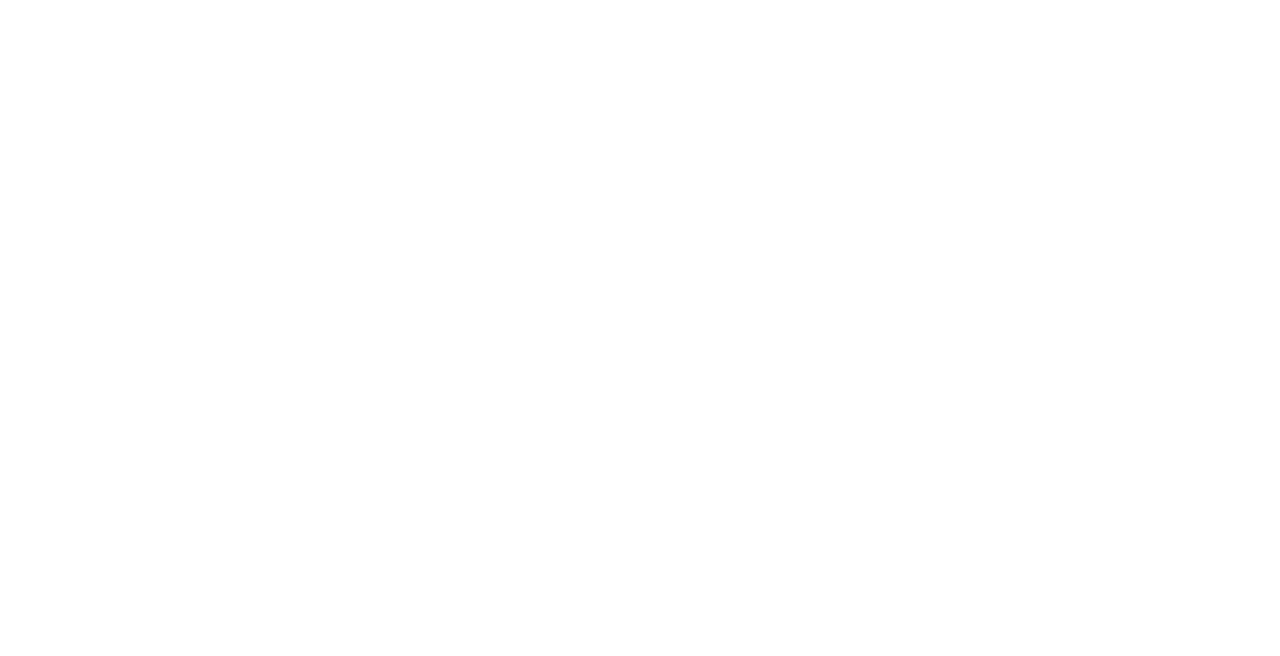
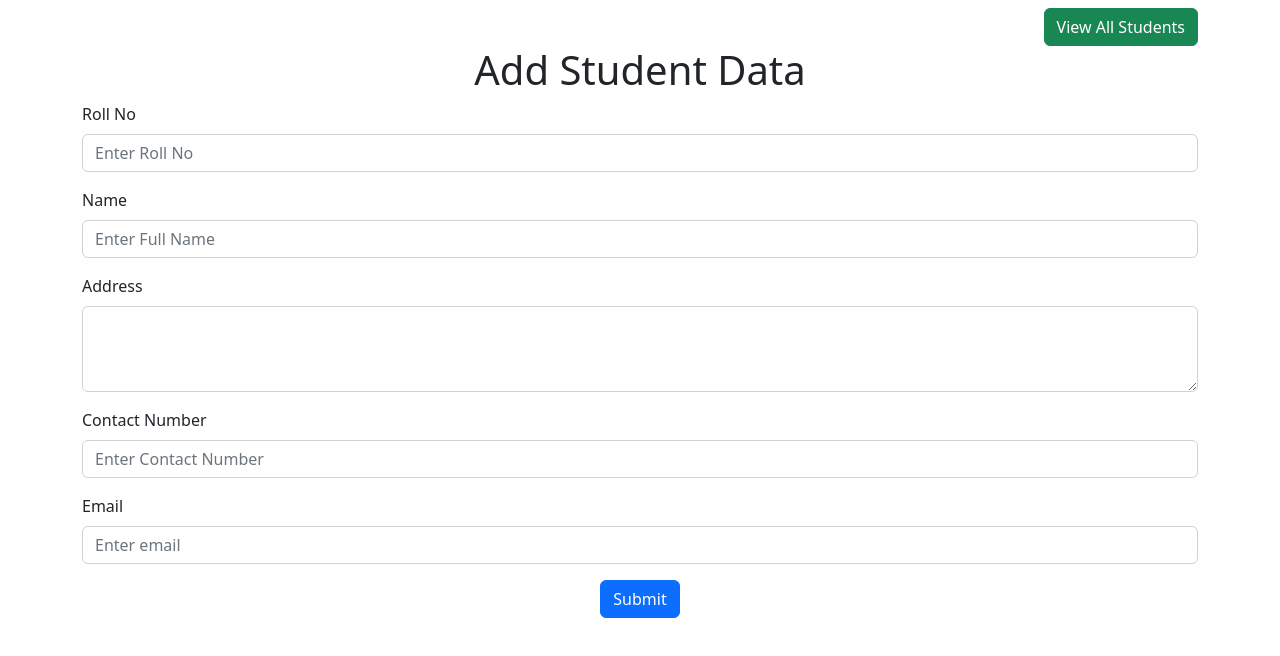
Before and after one commit to prakash-naikwadi/student-database-app, a React (Create React App) app: page / in a window 1280 px wide. Shown: the top 656 px of the page. Built offline with nearby package versions, Linux system fonts and the light colour scheme.

Commit message:
add student and student view page functionality added

```diff
--- a/package.json
+++ b/package.json
@@ -6,8 +6,12 @@
     "@testing-library/jest-dom": "^5.16.5",
     "@testing-library/react": "^13.4.0",
     "@testing-library/user-event": "^13.5.0",
+    "bootstrap": "^5.2.3",
+    "formik": "^2.2.9",
     "react": "^18.2.0",
+    "react-bootstrap": "^2.7.0",
     "react-dom": "^18.2.0",
+    "react-router-dom": "^6.4.5",
     "react-scripts": "5.0.1",
     "web-vitals": "^2.1.4"
   },
--- a/src/App.js
+++ b/src/App.js
@@ -1,5 +1,26 @@
+import { useState, useCallback } from "react";
+import { BrowserRouter, Routes, Route } from "react-router-dom";
+import Home from "./pages/Home";
+import NotFound from "./pages/NotFound";
+import Students from "./pages/Students";
+
 function App() {
-  return <div className="App"></div>;
+  const [studentDataGlobal, setStudentData] = useState([]);
+
+  return (
+    <>
+      <BrowserRouter>
+        <Routes>
+          <Route path="/" element={<Home setStudentData={setStudentData} />} />
+          <Route
+            path="/students"
+            element={<Students studentDataGlobal={studentDataGlobal} />}
+          />
+          <Route path="/*" element={<NotFound />} />
+        </Routes>
+      </BrowserRouter>
+    </>
+  );
 }
 
 export default App;
--- /dev/null
+++ b/src/components/Forms/StudentForm.jsx
@@ -0,0 +1,103 @@
+import React, { useEffect, useState } from "react";
+import Button from "react-bootstrap/Button";
+import Form from "react-bootstrap/Form";
+
+const StudentForm = ({ setStudentData }) => {
+  const [validated, setValidated] = useState(false);
+
+  const [rollNo, setRollNo] = useState();
+  const [name, setName] = useState();
+  const [address, setAddress] = useState();
+  const [contactNumber, setContactNumber] = useState();
+  const [email, setEmail] = useState();
+
+  const handleSubmit = (event) => {
+    const form = event.currentTarget;
+    if (form.checkValidity() === false) {
+      event.preventDefault();
+      event.stopPropagation();
+    }
+    event.preventDefault();
+    setStudentData((prev) => {
+      return [
+        ...prev,
+        {
+          rollNo: rollNo,
+          name: name,
+          address: address,
+          contactNumber: contactNumber,
+          email: email,
+        },
+      ];
+    });
+
+    setValidated(true);
+  };
+
+  // useEffect(() => {
+  //   getStudentData(studentData);
+  // }, [studentData, getStudentData]);
+
+  return (
+    <Form noValidate validated={validated} onSubmit={handleSubmit}>
+      <Form.Group className="mb-3" controlId="rollNo">
+        <Form.Label>Roll No</Form.Label>
+        <Form.Control
+          type="text"
+          placeholder="Enter Roll No"
+          required
+          onChange={(e) => setRollNo(e.target.value)}
+        />
+        <Form.Control.Feedback>Looks good!</Form.Control.Feedback>
+      </Form.Group>
+
+      <Form.Group className="mb-3" controlId="fullName">
+        <Form.Label>Name</Form.Label>
+        <Form.Control
+          type="text"
+          placeholder="Enter Full Name"
+          required
+          onChange={(e) => setName(e.target.value)}
+        />
+        <Form.Control.Feedback>Looks good!</Form.Control.Feedback>
+      </Form.Group>
+
+      <Form.Group className="mb-3" controlId="address">
+        <Form.Label>Address</Form.Label>
+        <Form.Control
+          as="textarea"
+          rows={3}
+          required
+          onChange={(e) => setAddress(e.target.value)}
+        />
+      </Form.Group>
+
+      <Form.Group className="mb-3" controlId="contactNumber">
+        <Form.Label>Contact Number</Form.Label>
+        <Form.Control
+          type="text"
+          placeholder="Enter Contact Number"
+          required
+          onChange={(e) => setContactNumber(e.target.value)}
+        />
+      </Form.Group>
+
+      <Form.Group className="mb-3" controlId="email">
+        <Form.Label>Email</Form.Label>
+        <Form.Control
+          type="email"
+          placeholder="Enter email"
+          required
+          onChange={(e) => setEmail(e.target.value)}
+        />
+      </Form.Group>
+      <div style={{ textAlign: "center" }}>
+        <Button variant="primary" type="submit">
+          Submit
+        </Button>
+      </div>
+    </Form>
+  );
+};
+
+export default StudentForm;
--- /dev/null
+++ b/src/components/tables/StudentsTable.jsx
@@ -0,0 +1,33 @@
+import Table from "react-bootstrap/Table";
+
+function StudentsTable({ studentDataGlobal }) {
+  return (
+    <Table striped bordered hover>
+      <thead>
+        <tr>
+          <th>rollNo</th>
+          <th>name</th>
+          <th>address</th>
+          <th>contactNumber</th>
+          <th>email</th>
+        </tr>
+      </thead>
+      <tbody>
+        {console.log(studentDataGlobal)}
+        {studentDataGlobal.map((student) => {
+          return (
+            <tr key={student.rollNo}>
+              <td>{student.rollNo}</td>
+              <td>{student.name}</td>
+              <td>{student.address}</td>
+              <td>{student.contactNumber}</td>
+              <td>{student.email}</td>
+            </tr>
+          );
+        })}
+      </tbody>
+    </Table>
+  );
+}
+
+export default StudentsTable;
--- a/src/index.js
+++ b/src/index.js
@@ -2,6 +2,9 @@
 import ReactDOM from "react-dom/client";
 
 import App from "./App";
+
+import "bootstrap/dist/css/bootstrap.min.css";
+import "bootstrap/dist/js/bootstrap.bundle.min";
 
 const root = ReactDOM.createRoot(document.getElementById("root"));
 root.render(
--- /dev/null
+++ b/src/pages/Home.jsx
@@ -0,0 +1,25 @@
+import React from "react";
+import Button from "react-bootstrap/Button";
+import { Container } from "react-bootstrap";
+import StudentForm from "../components/Forms/StudentForm";
+import { useNavigate } from "react-router-dom";
+
+const Home = ({ setStudentData }) => {
+  const navigate = useNavigate();
+  const handleViewStudents = () => {
+    navigate("/students");
+  };
+  return (
+    <Container>
+      <div className="text-end">
+        <Button className="mt-2" variant="success" onClick={handleViewStudents}>
+          View All Students
+        </Button>
+      </div>
+      <h1 style={{ textAlign: "center" }}>Add Student Data</h1>
+      <StudentForm setStudentData={setStudentData} />
+    </Container>
+  );
+};
+
+export default Home;
--- /dev/null
+++ b/src/pages/NotFound.jsx
@@ -0,0 +1,25 @@
+import React from "react";
+import { Container } from "react-bootstrap";
+import Button from "react-bootstrap/Button";
+import Card from "react-bootstrap/Card";
+
+import { useNavigate } from "react-router-dom";
+
+const NotFound = () => {
+  const navigate = useNavigate();
+  return (
+    <Container>
+      <Card>
+        <Card.Body>
+          <Card.Title>Page Not Found</Card.Title>
+          <Card.Text>404 Error</Card.Text>
+          <Button variant="primary" onClick={() => navigate("/")}>
+            Go To Homepage
+          </Button>
+        </Card.Body>
+      </Card>
+    </Container>
+  );
+};
+
+export default NotFound;
--- /dev/null
+++ b/src/pages/Students.jsx
@@ -0,0 +1,29 @@
+import React from "react";
+import StudentsTable from "../components/tables/StudentsTable";
+import Button from "react-bootstrap/Button";
+
+import { useNavigate } from "react-router-dom";
+import { Container } from "react-bootstrap";
+
+const Students = ({ studentDataGlobal }) => {
+  const navigate = useNavigate();
+  const handleViewHomePage = () => {
+    navigate("/");
+  };
+  return (
+    <Container>
+      <div className="text-end">
+        <Button
+          className="mt-2 mb-2"
+          variant="success"
+          onClick={handleViewHomePage}
+        >
+          Add Student
+        </Button>
+      </div>
+      <StudentsTable studentDataGlobal={studentDataGlobal} />
+    </Container>
+  );
+};
+
+export default Students;
```
Also changed, not shown: 1 other file (tests, documents, lock files or other folders).
